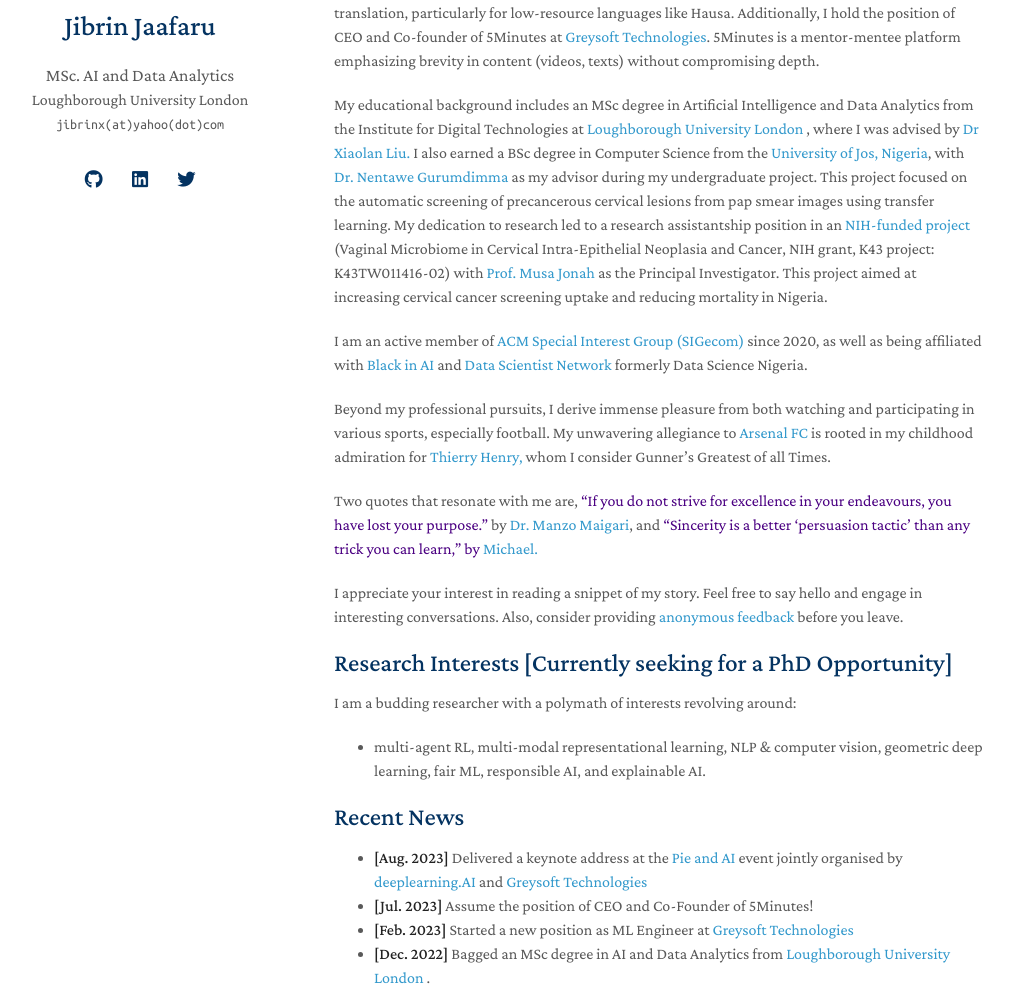
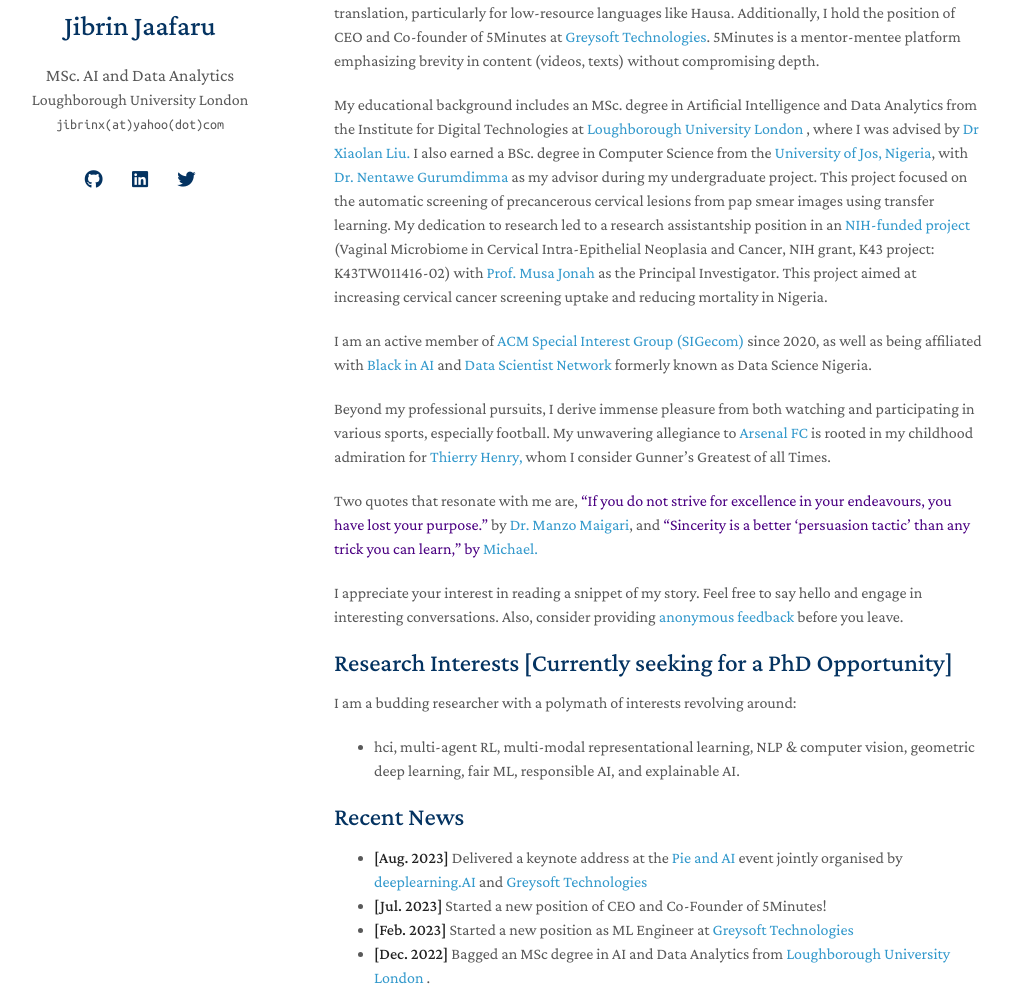
Before and after one commit to jibrinx/jibrinx.github.io, a Jekyll site: the page built from index.md, in a window 1280 px wide and 1400 px high. Shown: the part 198-1202 px from the top of the window, without its empty margins (136-1149 px from the left). Built offline with Jekyll 4.4.1, drawn with Linux system fonts in a browser that asks for light colours; nearby versions of some CDN libraries; a style sheet for code colours, icons or effects is not loaded.

Commit message:
Update index.md

```diff
--- a/index.md
+++ b/index.md
@@ -6,9 +6,9 @@
 
 I currently serve as the Principal Machine Learning Engineer at <a href="https://greysoft.ng">Greysoft Technologies</a> in Nigeria, where I lead a small team of ML Engineers at the GreyAI Lab. Our primary focus is on cross-lingual translation, particularly for low-resource languages like Hausa. Additionally, I hold the position of CEO and Co-founder of 5Minutes at <a href="https://greysoft.ng">Greysoft Technologies</a>. 5Minutes is a mentor-mentee platform emphasizing brevity in content (videos, texts) without compromising depth.
 
-My educational background includes an MSc degree in Artificial Intelligence and Data Analytics from the Institute for Digital Technologies at  <a href="https://www.lborolondon.ac.uk/study/masters-degrees/artificial-intelligence-data-analytics/"> Loughborough University London </a>, where I was advised by <a href="https://www.lborolondon.ac.uk/about/staff/dr-xiaolan-liu/">Dr Xiaolan Liu.</a> I also earned a BSc degree in Computer Science from the <a href="https://unijos.edu.ng">University of Jos, Nigeria</a>, with <a href="https://scholar.google.com/citations?user=q9VpwWEAAAAJ&hl=enDr. Nentawe Gurumdimma)"> Dr. Nentawe Gurumdimma</a> as my advisor during my undergraduate project. This project focused on the automatic screening of precancerous cervical lesions from pap smear images using transfer learning. My dedication to research led to a research assistantship position in an <a href="https://grantome.com/grant/NIH/K43-TW011416-02">NIH-funded project</a> (Vaginal Microbiome in Cervical Intra-Epithelial Neoplasia and Cancer, NIH grant, K43 project: K43TW011416-02) with <a href="https://www.feinberg.northwestern.edu/faculty-profiles/az/profile.html?xid=39806"> Prof. Musa Jonah </a> as the Principal Investigator. This project aimed at increasing cervical cancer screening uptake and reducing mortality in Nigeria.
+My educational background includes an MSc. degree in Artificial Intelligence and Data Analytics from the Institute for Digital Technologies at  <a href="https://www.lborolondon.ac.uk/study/masters-degrees/artificial-intelligence-data-analytics/"> Loughborough University London </a>, where I was advised by <a href="https://www.lborolondon.ac.uk/about/staff/dr-xiaolan-liu/">Dr Xiaolan Liu.</a> I also earned a BSc. degree in Computer Science from the <a href="https://unijos.edu.ng">University of Jos, Nigeria</a>, with <a href="https://scholar.google.com/citations?user=q9VpwWEAAAAJ&hl=enDr. Nentawe Gurumdimma)"> Dr. Nentawe Gurumdimma</a> as my advisor during my undergraduate project. This project focused on the automatic screening of precancerous cervical lesions from pap smear images using transfer learning. My dedication to research led to a research assistantship position in an <a href="https://grantome.com/grant/NIH/K43-TW011416-02">NIH-funded project</a> (Vaginal Microbiome in Cervical Intra-Epithelial Neoplasia and Cancer, NIH grant, K43 project: K43TW011416-02) with <a href="https://www.feinberg.northwestern.edu/faculty-profiles/az/profile.html?xid=39806"> Prof. Musa Jonah </a> as the Principal Investigator. This project aimed at increasing cervical cancer screening uptake and reducing mortality in Nigeria.
 
-I am an active member of <a href="http://www.sigecom.org">ACM Special Interest Group (SIGecom) </a> since 2020, as well as being affiliated with <a href="https://blackinai.github.io/#/">Black in AI</a> and <a href="https://www.datasciencenigeria.org">Data Scientist Network</a> formerly Data Science Nigeria.
+I am an active member of <a href="http://www.sigecom.org">ACM Special Interest Group (SIGecom) </a> since 2020, as well as being affiliated with <a href="https://blackinai.github.io/#/">Black in AI</a> and <a href="https://www.datasciencenigeria.org">Data Scientist Network</a> formerly known as Data Science Nigeria.
 
 Beyond my professional pursuits, I derive immense pleasure from both watching and participating in various sports, especially football. My unwavering allegiance to <a href="https://www.arsenal.com">Arsenal FC</a> is rooted in my childhood admiration for <a href="https://www.footballhistory.org/player/thierry-henry.html">Thierry Henry,</a> whom I consider Gunner's Greatest of all Times.
 
@@ -19,12 +19,12 @@
 
 ## Research Interests [Currently seeking for a PhD Opportunity]
 I am a budding researcher with a polymath of interests revolving around:
-- multi-agent RL, multi-modal representational learning, NLP & computer vision, geometric deep learning, fair ML, responsible AI, and explainable AI.
+- hci, multi-agent RL, multi-modal representational learning, NLP & computer vision, geometric deep learning, fair ML, responsible AI, and explainable AI.
 
 ## Recent News
 
 - **[Aug. 2023]** Delivered a keynote address at the <a href="https://www.linkedin.com/feed/update/urn:li:activity:7096848518631366656/ "> Pie and AI</a> event jointly organised by <a href="https://www.deeplearning.ai">deeplearning.AI </a>and <a href="https://greysoft.ng">Greysoft Technologies</a>
-- **[Jul. 2023]** Assume the position of CEO and Co-Founder of 5Minutes!
+- **[Jul. 2023]** Started a new position of CEO and Co-Founder of 5Minutes!
 - **[Feb. 2023]** Started a new position as ML Engineer at <a href="https://greysoft.ng">Greysoft Technologies</a>
 - **[Dec. 2022]** Bagged an MSc degree in AI and Data Analytics from <a href="https://www.lborolondon.ac.uk/study/masters-degrees/artificial-intelligence-data-analytics/"> Loughborough University London </a>.
 
```
